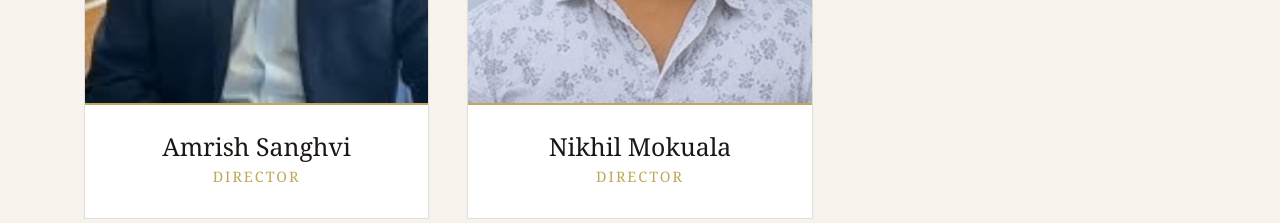
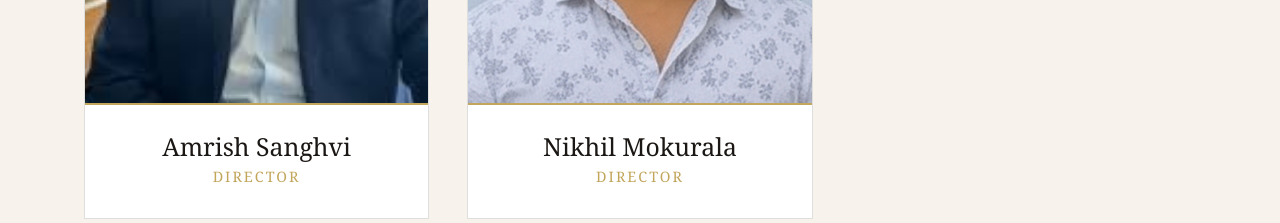
Before and after one commit to nikhilsanghavidirector/Sanghivi, a website built with Vite: page directors.html in a window 1280 px wide. Shown: the part 2180-2403 px from the top of the page. Built offline with nearby package versions, Linux system fonts and the light colour scheme; a web font is replaced by a local one.

Commit message:
Updated directors.html

```diff
--- a/directors.html
+++ b/directors.html
@@ -142,7 +142,7 @@
                    onerror="this.parentElement.classList.add('placeholder');this.style.display='none';this.parentElement.insertAdjacentHTML('beforeend',DIRECTOR_PLACEHOLDER);">
             </div>
             <div class="director-info">
-              <h3>Nikhil Mokuala</h3>
+              <h3>Nikhil Mokurala</h3>
               <p>Director</p>
             </div>
           </div>
```
Also changed, not shown: dist/directors.html.
